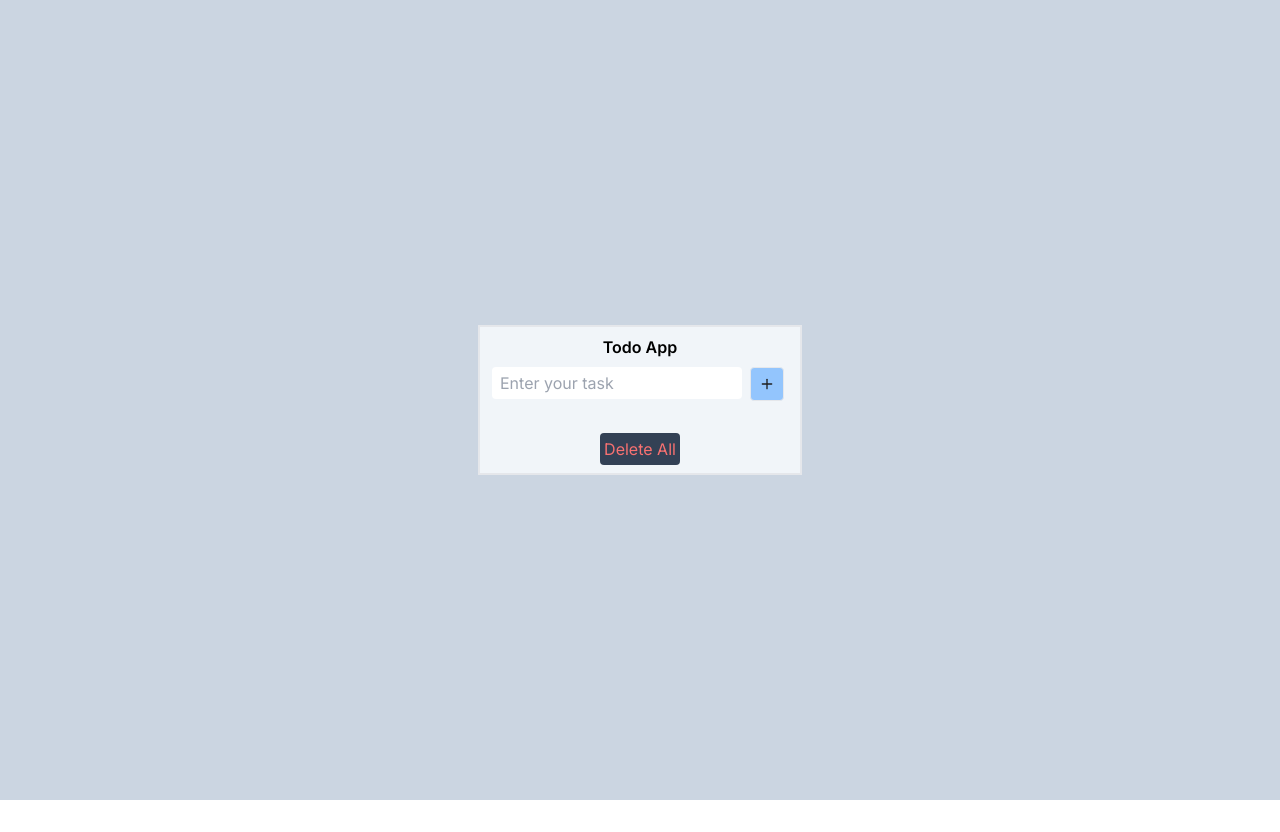
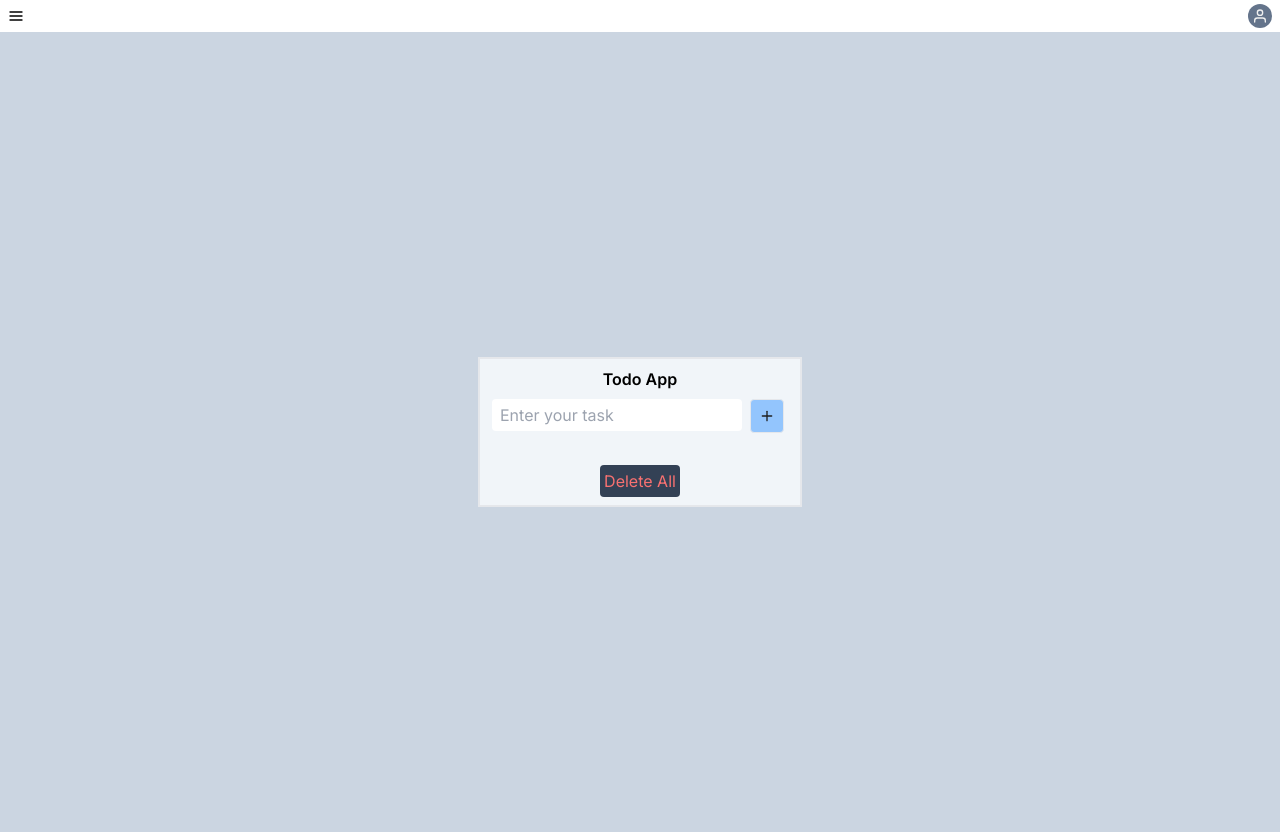
Before and after one commit to sihotang-yonathan1/todo-app, a Next.js app: page /todo in a window 1280 px wide. Before the commit the page ends 800 px from the top, so only its background shows below. Built offline with nearby package versions, Linux system fonts and the light colour scheme.

Commit message:
[layout/todo] implement header ui

```diff
--- a/app/todo/layout.tsx
+++ b/app/todo/layout.tsx
@@ -1,9 +1,28 @@
 import React from "react";
+
+import { FiMenu, FiUser } from "react-icons/fi";
 
 export default function TodoAppLayout({children}: {children: React.ReactNode}){
     return (
-        <div className="bg-slate-300 min-h-screen flex flex-col items-center justify-center">
-            {children}
+        <div>
+            {/* Header */}
+            <div className="flex flex-row px-2 py-1 items-center">
+                {/* Left */}
+                <div className="flex flex-row">
+                    {/* TODO: open sidebar if clicked */}
+                    <FiMenu />
+                </div>
+
+                {/* Right */}
+                <div className="ml-auto bg-slate-500 rounded-full p-1">
+                    {/* TODO: change icon to user avatar if available */}
+                    <FiUser color="#efefef"/>
+                </div>
+            </div>
+            {/* Content Container */}
+            <div className="bg-slate-300 min-h-screen flex flex-col items-center justify-center">
+                {children}
+            </div>
         </div>
     )
 }
```
